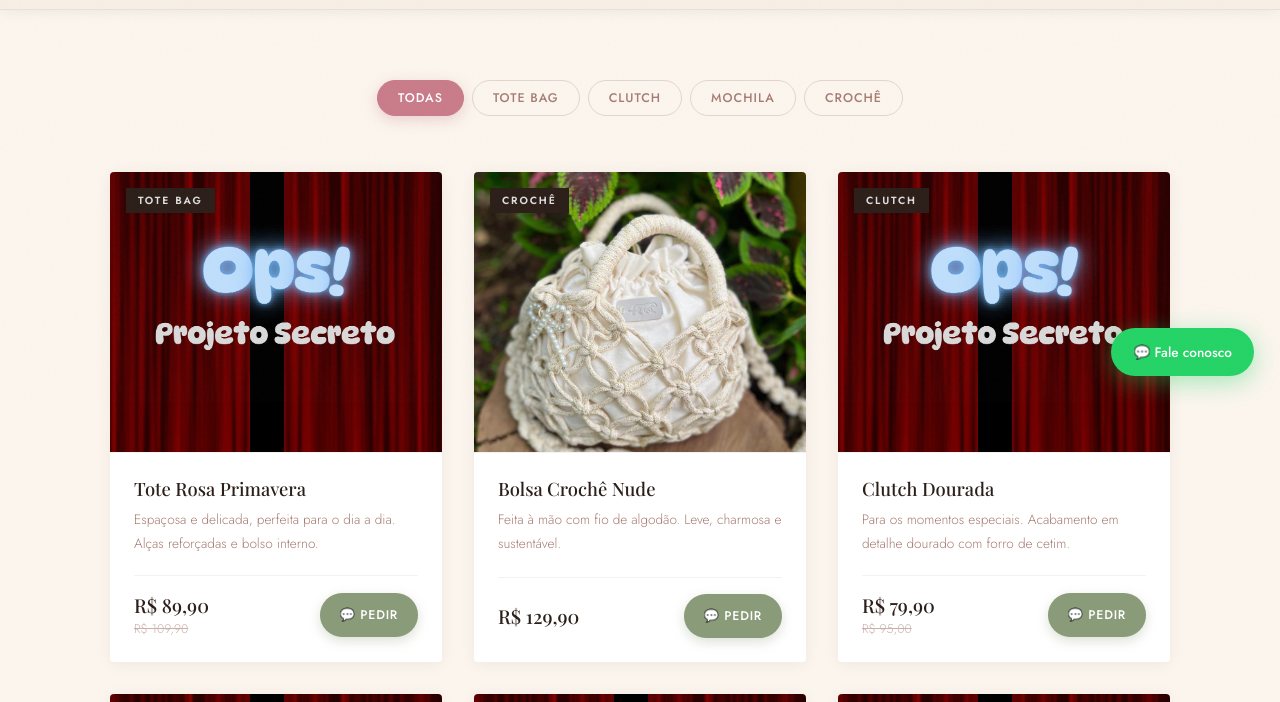
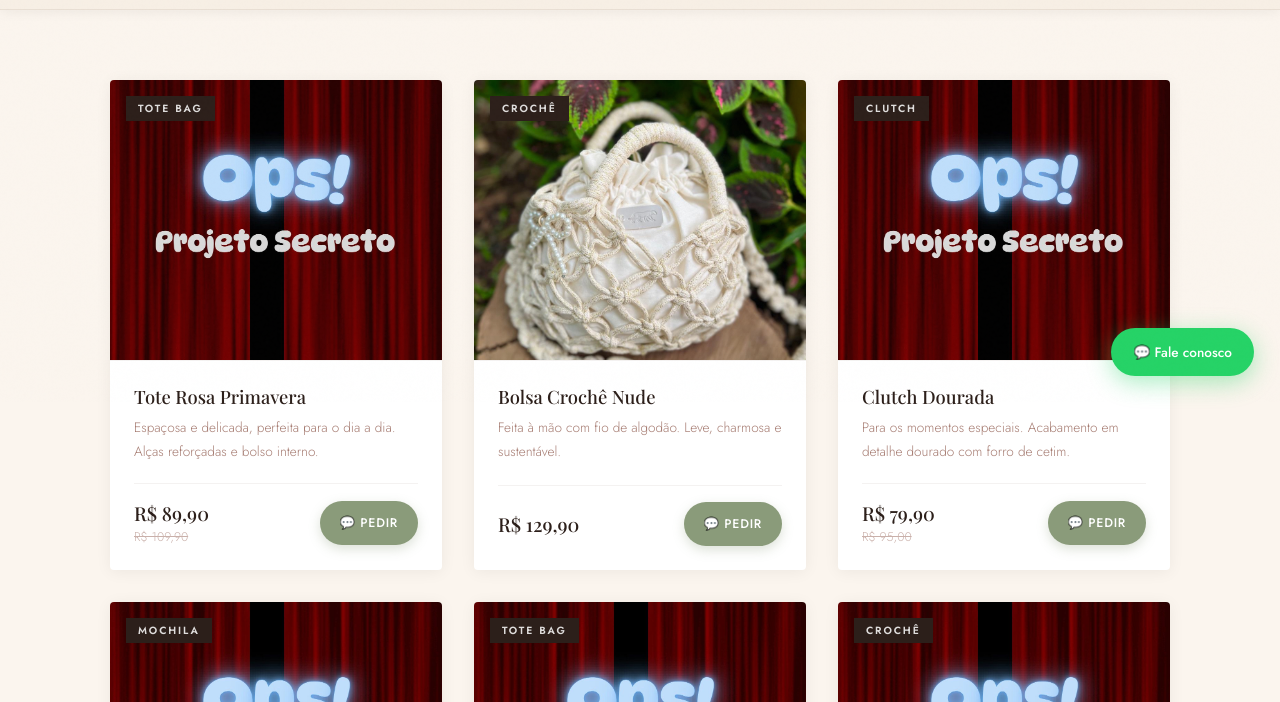
Before and after one commit to PRL20001/Deb-atelie, a plain HTML site: page bolsa.html in a window 1280 px wide. Shown: the part 398-1100 px from the top of the page. Drawn offline with nearby package versions, Linux system fonts and the light colour scheme; a web font is replaced by a local one.

```diff
--- a/bolsa.html
+++ b/bolsa.html
@@ -705,14 +705,6 @@
 <!-- ══ PRODUTOS ══ -->
 <section class="produtos">
 
-    <div class="filtros">
-        <button class="filtro-btn ativo" data-filtro="todos">Todas</button>
-        <button class="filtro-btn" data-filtro="tote">Tote Bag</button>
-        <button class="filtro-btn" data-filtro="clutch">Clutch</button>
-        <button class="filtro-btn" data-filtro="mochila">Mochila</button>
-        <button class="filtro-btn" data-filtro="croche">Crochê</button>
-    </div>
-
     <div class="cards" id="cardsContainer">
 
         <div class="card" data-tipo="tote">
```
